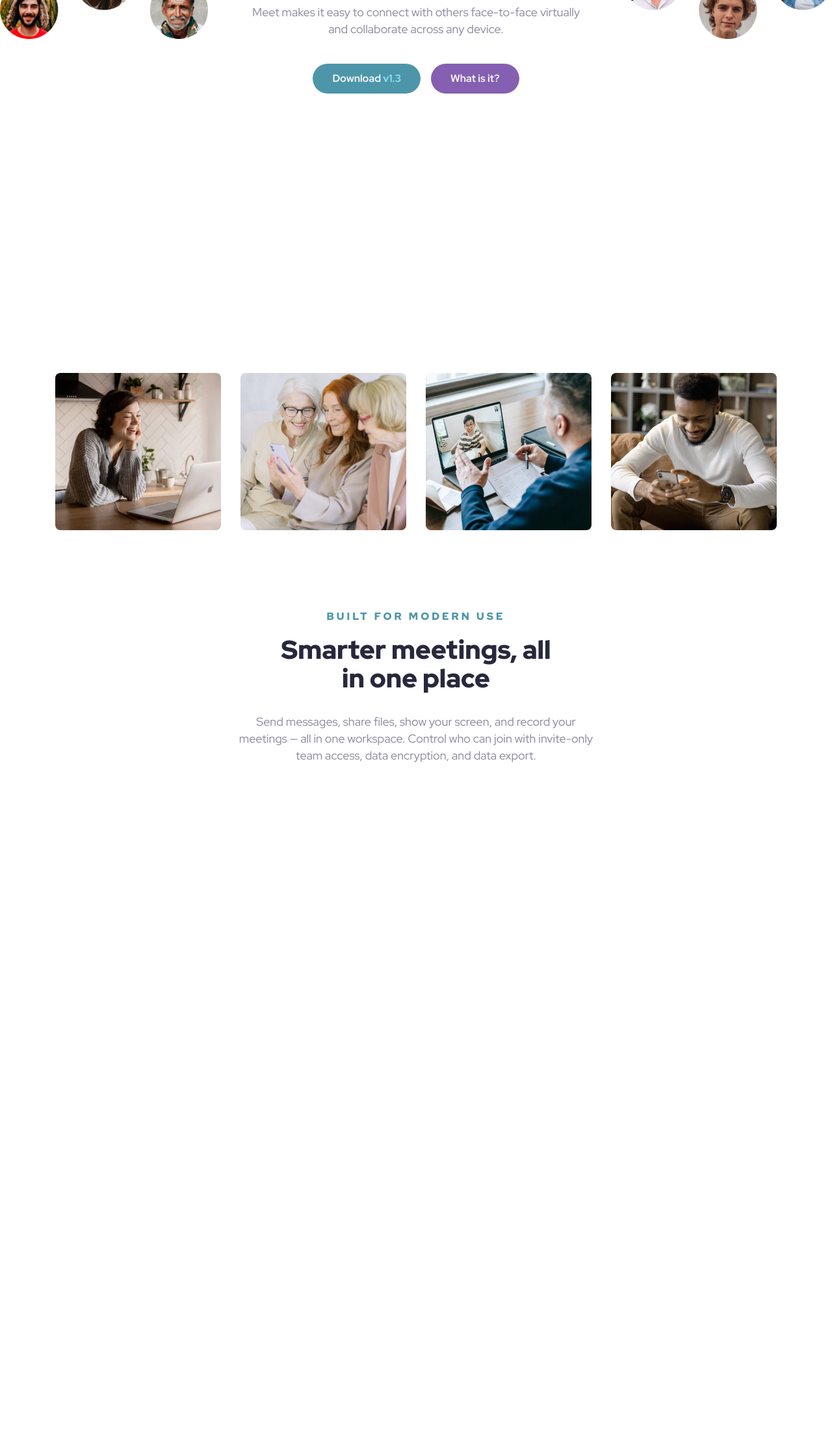
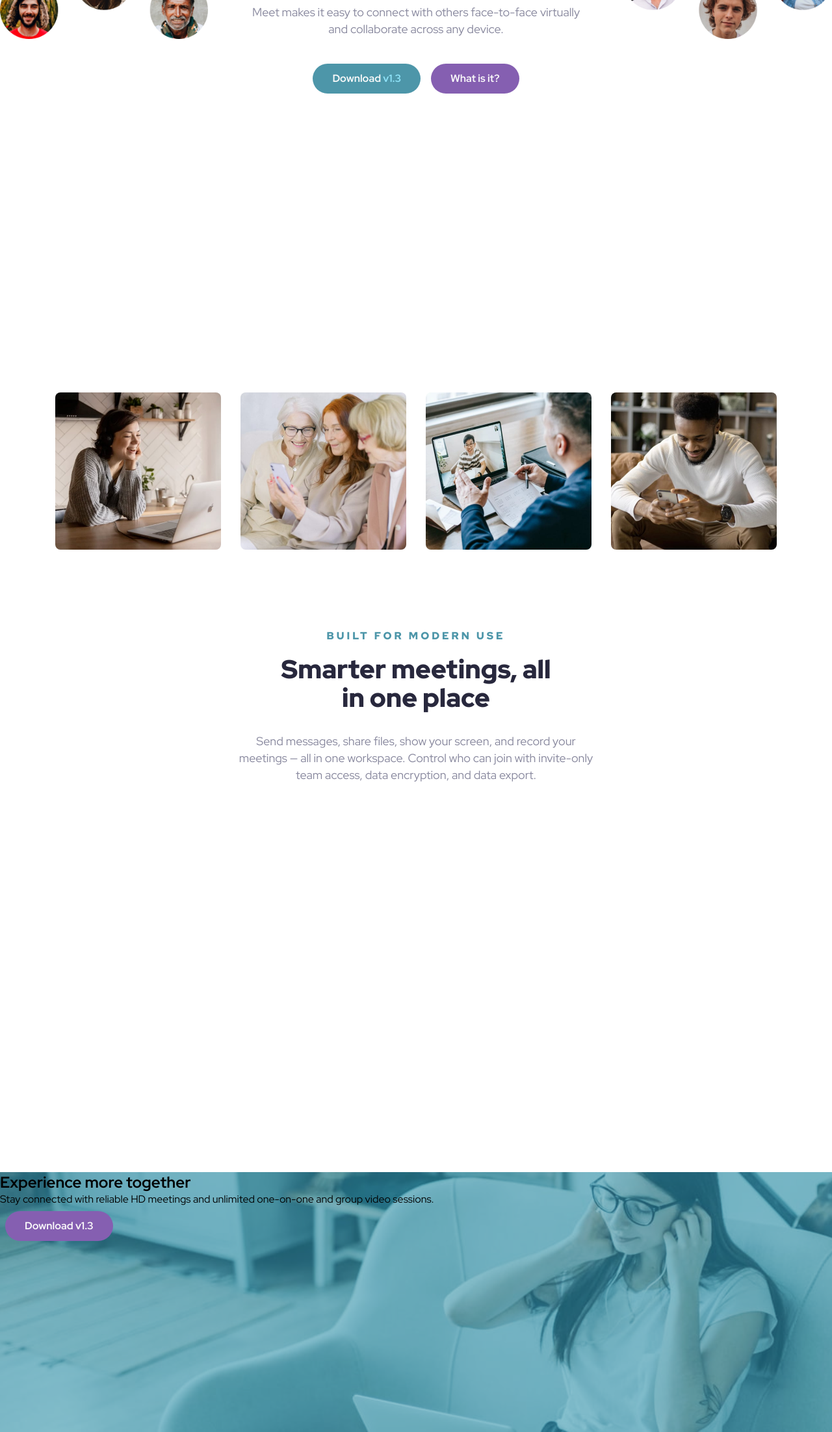
Before and after one commit to DavidTrudgill/meet-landing-page, a plain HTML site: page starter-code/index.html in a window 1280 px wide. Shown: the part 356-2560 px from the top of the page at 65% size. Before the commit the page ends 1730 px from the top, so only its background shows below. Drawn offline with Linux system fonts and the light colour scheme.

Commit message:
grid layout improved finish footer and complete media queries

```diff
--- a/starter-code/index.html
+++ b/starter-code/index.html
@@ -15,6 +15,10 @@
 </head>
 
 <body>
+
+
+  <header class="hero">
+
     <nav>
       <svg class="logo" width="119" height="28" xmlns="http://www.w3.org/2000/svg">
         <g fill="none" fill-rule="evenodd">
@@ -28,8 +32,6 @@
         </g>
       </svg>
     </nav>
-
-  <header class="hero">
 
     <img class="hero__image-left" src="/starter-code/assets/desktop/image-hero-left.png" alt="">
 
@@ -73,20 +75,20 @@
       </p>
     </div>
 
-
   </main>
 
-  <footer>
+  <footer class="footer">
+    <h2 class="footer__headline">
+      Experience more together
+    </h2>
+    <p class="footer__paragraph">
+      Stay connected with reliable HD meetings and unlimited one-on-one and group video sessions.
+    </p>
+    <button class="button aubergine">
+      Download v1.3
+    </button>
+  </footer>
 
-  </footer>
-  <!--
-
-
-  02
-  Experience more together
-  Stay connected with reliable HD meetings and unlimited one-on-one and group video sessions.
-
-  Download v1.3 -->
 </body>
 
 </html>
--- a/starter-code/style.css
+++ b/starter-code/style.css
@@ -21,9 +21,10 @@
 nav {
     height: 10.625rem;
     display: flex;
-    flex-direction: column;
+    align-items: center;
     justify-content: center;
-    align-items: center;
+    grid-column: 1 / 7;
+    grid-row: 1 / 2;
 }
 
 
@@ -31,27 +32,25 @@ nav {
     font-size: 1.75rem;
 }
 
-/* hero section */
-
 .hero {
-    height: 95vh;
+    height: 120vh;
     display: grid;
-    grid-template-columns: repeat(6, 1fr);
-    grid-template-rows: min-content 1fr;
+    grid-template-columns: repeat(3, auto);
+    grid-template-rows: min-content 1fr 1fr;
 }
 
 .hero__image-left {
 
     grid-column: 1 / 3;
     width: 25vw;
-    padding-bottom: 2rem;
+    /* padding-bottom: 2rem; */
 }
 
 .hero__image-right {
    justify-self: end;
     grid-column: 5 / 7;
     width: 25vw;
-    padding-bottom: 2rem;
+    /* padding-bottom: 2rem; */
 }
 
 .hero__cta-container {
@@ -73,7 +72,6 @@ nav {
     line-height: 4rem;
     width: 10ch;
     padding-bottom: 2rem;
-
 }
 
 .hero__cta-paragraph {
@@ -105,8 +103,6 @@ border-radius: 2rem;
     cursor: pointer;
     }
 
-/* button styling */
-
     .duck-egg {
         background-color: var(--duck-egg);
     }
@@ -119,13 +115,15 @@ cursor: pointer;
         color: var(--aqua);
     }
 
+
+
 /* gallery section */
 
  .gallery {
-    height: 100vh;
+    height: 150vh;
     display: grid;
     grid-template-columns: repeat(6, 1fr);
-    grid-template-rows: min-content min-content auto;
+    grid-template-rows: min-content min-content auto min-content;
     column-gap: 1.875rem;
     row-gap: 1.875rem;
     padding-bottom: 11.875rem;
@@ -184,9 +182,17 @@ cursor: pointer;
    width: 46ch;
    color: var(--smoke);
 }
-/* media queries */
 
-@media(max-width:1030px) {
+.footer {
+    height: 50vh;
+    background: url(/starter-code/assets/desktop/image-footer.jpg), var(--duck-egg);
+    background-repeat: no-repeat;
+    background-size: cover;
+    background-blend-mode: soft-light;
+}
+/* media queries
+
+/*@media(max-width:1030px) {
 
     nav {
         height: 8.125rem;
@@ -312,4 +318,4 @@ cursor: pointer;
     }
 
 
-}
+} */
```
Lines whose indentation alone changed are shown as unchanged.
